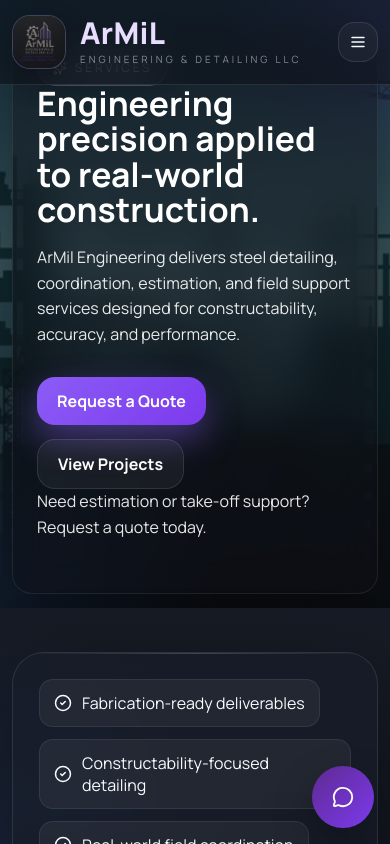
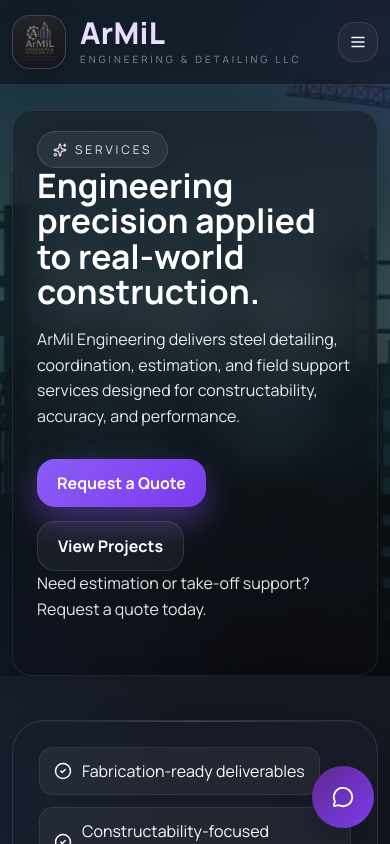
Before and after one commit to miladqb89-cyber/armilengineering-website, a React (Vite) app: page /services in a window 390 px wide. Shown: the top 844 px of the page. Built offline with nearby package versions, Linux system fonts and the light colour scheme.

Commit message:
Fix services hero spacing below header

```diff
--- a/src/styles.css
+++ b/src/styles.css
@@ -1618,3 +1618,30 @@ a{color:inherit}
     padding: 0 18px 18px;
   }
 }
+
+/* Services hero spacing under sticky header */
+.services-hero {
+  padding-top: 110px;
+}
+
+.services-hero .hero-content {
+  padding-top: 40px;
+}
+
+.services-hero-card {
+  margin-top: 40px;
+}
+
+@media (max-width: 768px) {
+  .services-hero {
+    padding-top: 90px;
+  }
+
+  .services-hero .hero-content {
+    padding-top: 20px;
+  }
+
+  .services-hero-card {
+    margin-top: 20px;
+  }
+}
```
